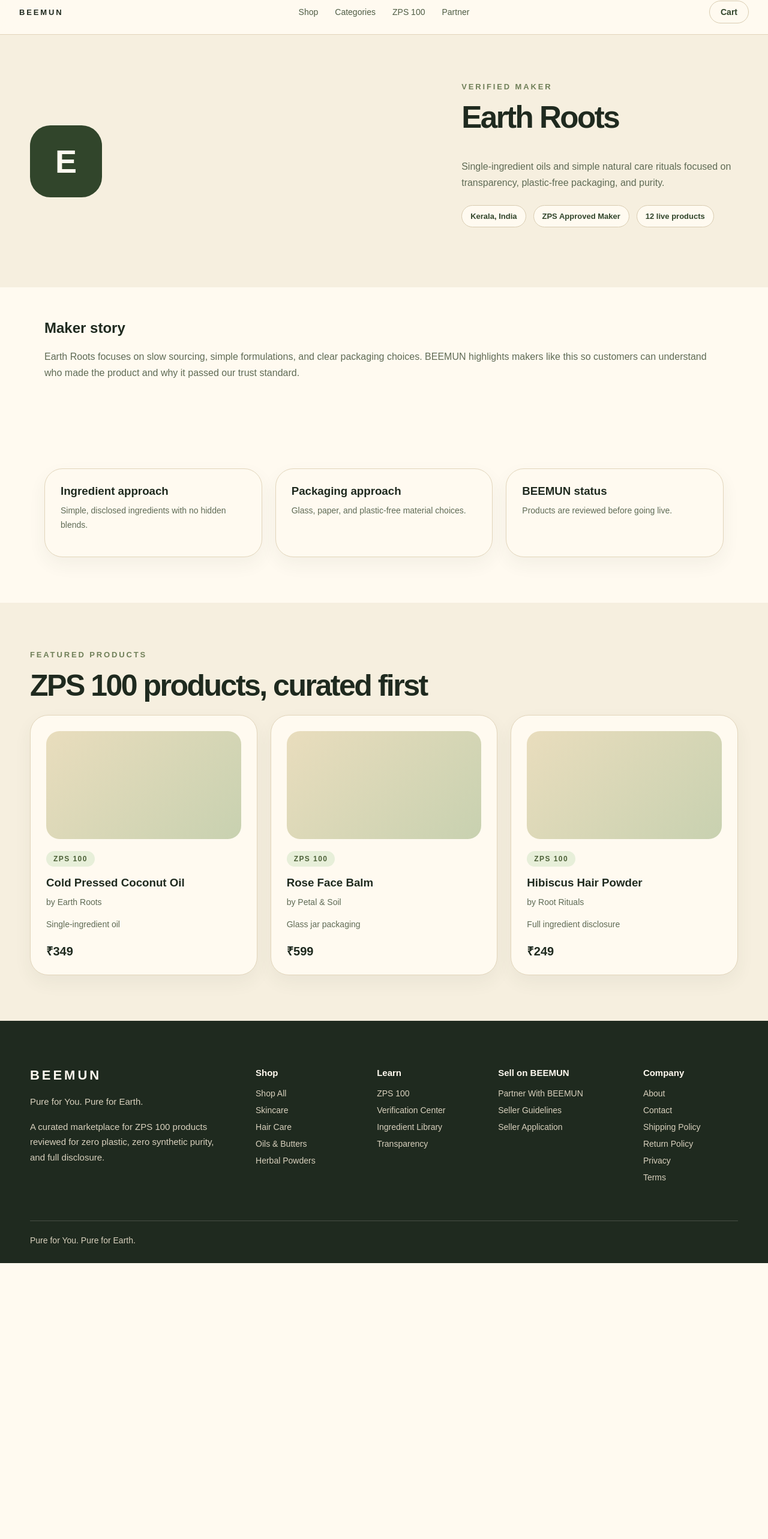
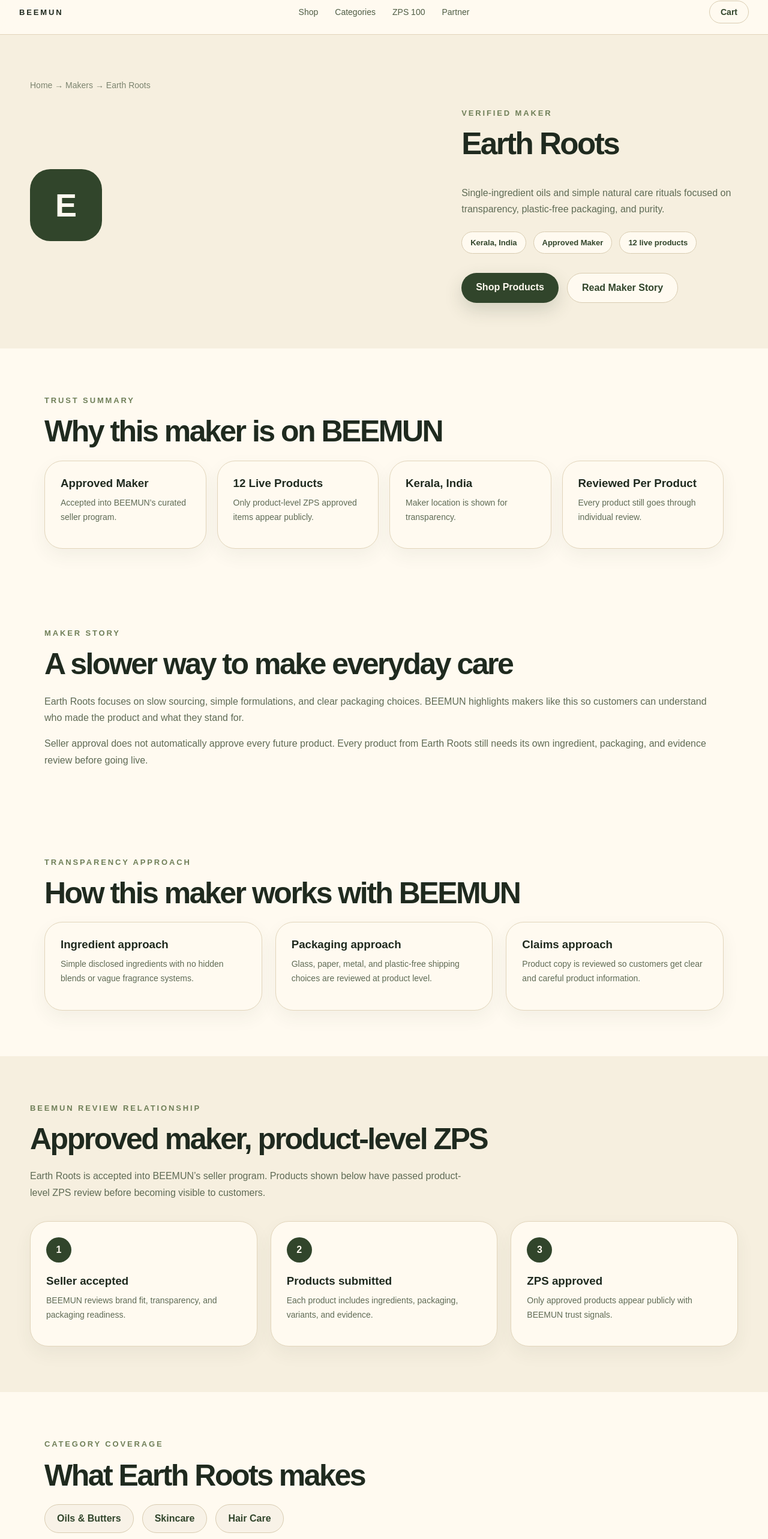
Before and after one commit to reveritnow/beemun-frontend, a Next.js app: page /brand-demo in a window 1280 px wide. Shown: the part 17-2583 px from the top of the page at 60% size. Before the commit the page ends 2123 px from the top, so only its background shows below. Built offline with nearby package versions, Linux system fonts and the light colour scheme.

Commit message:
Expand brand demo page

```diff
--- a/src/app/brand-demo/page.tsx
+++ b/src/app/brand-demo/page.tsx
@@ -1,34 +1,108 @@
 import SiteHeader from '@/components/SiteHeader'
 import SiteFooter from '@/components/SiteFooter'
 import FeaturedProducts from '@/components/FeaturedProducts'
+
+const trustCards = [
+  ['Approved Maker', 'Accepted into BEEMUN’s curated seller program.'],
+  ['12 Live Products', 'Only product-level ZPS approved items appear publicly.'],
+  ['Kerala, India', 'Maker location is shown for transparency.'],
+  ['Reviewed Per Product', 'Every product still goes through individual review.']
+]
+
+const categories = ['Oils & Butters', 'Skincare', 'Hair Care']
+const relatedMakers = ['Forest Pure', 'Bee Botanics', 'Clay & Leaf']
 
 export default function BrandDemoPage() {
   return (
     <main>
       <SiteHeader />
+
       <section className="brand-hero">
-        <div className="section-wrap brand-hero-grid">
+        <div className="section-wrap">
+          <div className="breadcrumb">Home → Makers → Earth Roots</div>
+          <div className="brand-hero-grid">
             <div className="brand-mark">E</div>
             <div>
               <p className="section-eyebrow">Verified Maker</p>
               <h1>Earth Roots</h1>
               <p>Single-ingredient oils and simple natural care rituals focused on transparency, plastic-free packaging, and purity.</p>
-            <div className="brand-meta"><span>Kerala, India</span><span>ZPS Approved Maker</span><span>12 live products</span></div>
+              <div className="brand-meta"><span>Kerala, India</span><span>Approved Maker</span><span>12 live products</span></div>
+              <div className="hero-actions"><a className="btn-primary" href="#products">Shop Products</a><a className="btn-secondary" href="#story">Read Maker Story</a></div>
+            </div>
           </div>
         </div>
       </section>
-      <section className="section-wrap brand-story-section">
-        <h2>Maker story</h2>
-        <p>Earth Roots focuses on slow sourcing, simple formulations, and clear packaging choices. BEEMUN highlights makers like this so customers can understand who made the product and why it passed our trust standard.</p>
-      </section>
+
       <section className="section-wrap">
-        <div className="three-grid">
-          <div className="info-card"><h3>Ingredient approach</h3><p>Simple, disclosed ingredients with no hidden blends.</p></div>
-          <div className="info-card"><h3>Packaging approach</h3><p>Glass, paper, and plastic-free material choices.</p></div>
-          <div className="info-card"><h3>BEEMUN status</h3><p>Products are reviewed before going live.</p></div>
+        <p className="section-eyebrow">Trust summary</p>
+        <h2 className="section-title">Why this maker is on BEEMUN</h2>
+        <div className="four-grid">
+          {trustCards.map(([title, copy]) => <div className="info-card" key={title}><h3>{title}</h3><p>{copy}</p></div>)}
         </div>
       </section>
+
+      <section className="section-wrap brand-story-section" id="story">
+        <p className="section-eyebrow">Maker story</p>
+        <h2 className="section-title">A slower way to make everyday care</h2>
+        <p>Earth Roots focuses on slow sourcing, simple formulations, and clear packaging choices. BEEMUN highlights makers like this so customers can understand who made the product and what they stand for.</p>
+        <p>Seller approval does not automatically approve every future product. Every product from Earth Roots still needs its own ingredient, packaging, and evidence review before going live.</p>
+      </section>
+
+      <section className="section-wrap">
+        <p className="section-eyebrow">Transparency approach</p>
+        <h2 className="section-title">How this maker works with BEEMUN</h2>
+        <div className="three-grid">
+          <div className="info-card"><h3>Ingredient approach</h3><p>Simple disclosed ingredients with no hidden blends or vague fragrance systems.</p></div>
+          <div className="info-card"><h3>Packaging approach</h3><p>Glass, paper, metal, and plastic-free shipping choices are reviewed at product level.</p></div>
+          <div className="info-card"><h3>Claims approach</h3><p>Product copy is reviewed so customers get clear and careful product information.</p></div>
+        </div>
+      </section>
+
+      <section className="featured-section">
+        <div className="section-wrap">
+          <p className="section-eyebrow">BEEMUN review relationship</p>
+          <h2 className="section-title">Approved maker, product-level ZPS</h2>
+          <p className="section-copy">Earth Roots is accepted into BEEMUN’s seller program. Products shown below have passed product-level ZPS review before becoming visible to customers.</p>
+          <div className="three-grid">
+            <div className="process-card"><span>1</span><h3>Seller accepted</h3><p>BEEMUN reviews brand fit, transparency, and packaging readiness.</p></div>
+            <div className="process-card"><span>2</span><h3>Products submitted</h3><p>Each product includes ingredients, packaging, variants, and evidence.</p></div>
+            <div className="process-card"><span>3</span><h3>ZPS approved</h3><p>Only approved products appear publicly with BEEMUN trust signals.</p></div>
+          </div>
+        </div>
+      </section>
+
+      <section className="section-wrap">
+        <p className="section-eyebrow">Category coverage</p>
+        <h2 className="section-title">What Earth Roots makes</h2>
+        <div className="pill-grid">{categories.map((item) => <a className="ingredient-pill" href="/category-demo" key={item}>{item}</a>)}</div>
+      </section>
+
+      <section className="section-wrap" id="products">
+        <p className="section-eyebrow">Live ZPS products</p>
+        <h2 className="section-title">Products from this maker</h2>
         <FeaturedProducts />
+      </section>
+
+      <section className="featured-section">
+        <div className="section-wrap">
+          <p className="section-eyebrow">Claims & documents</p>
+          <h2 className="section-title">What is verified and what is declared</h2>
+          <div className="three-grid">
+            <div className="info-card"><h3>BEEMUN Verified</h3><p>ZPS 100 applies to approved products visible on BEEMUN.</p></div>
+            <div className="info-card"><h3>Seller Declared</h3><p>Claims like handmade or small-batch may be seller-declared unless marked otherwise.</p></div>
+            <div className="info-card"><h3>Third-party Supported</h3><p>Documents can support claims, but they remain separate from BEEMUN’s ZPS review.</p></div>
+          </div>
+        </div>
+      </section>
+
+      <section className="section-wrap">
+        <p className="section-eyebrow">More makers</p>
+        <h2 className="section-title">Related makers</h2>
+        <div className="three-grid">
+          {relatedMakers.map((maker) => <article className="maker-card" key={maker}><div className="maker-logo">{maker[0]}</div><h3>{maker}</h3><p>Explore more BEEMUN makers with live ZPS-reviewed products.</p><a href="/brand-demo">View maker</a></article>)}
+        </div>
+      </section>
+
       <SiteFooter />
     </main>
   )
```
Lines whose indentation alone changed are shown as unchanged.
